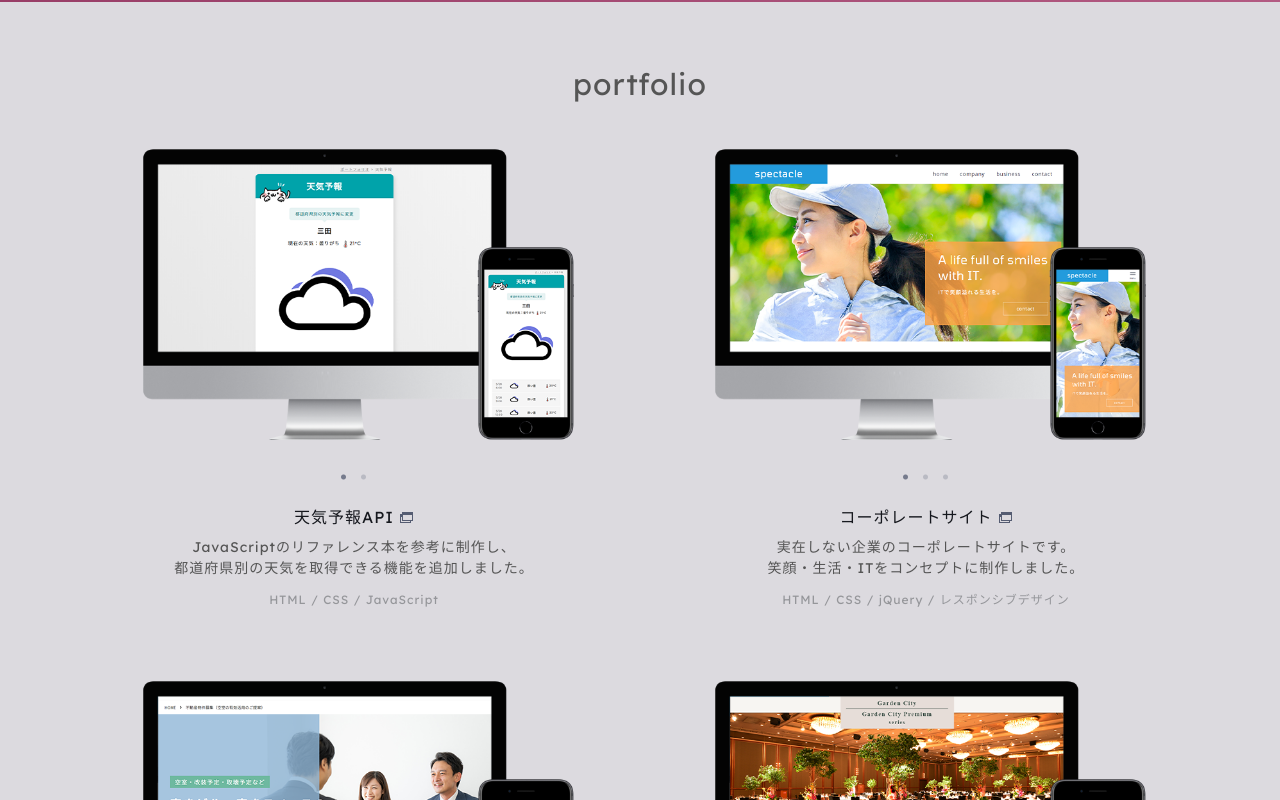
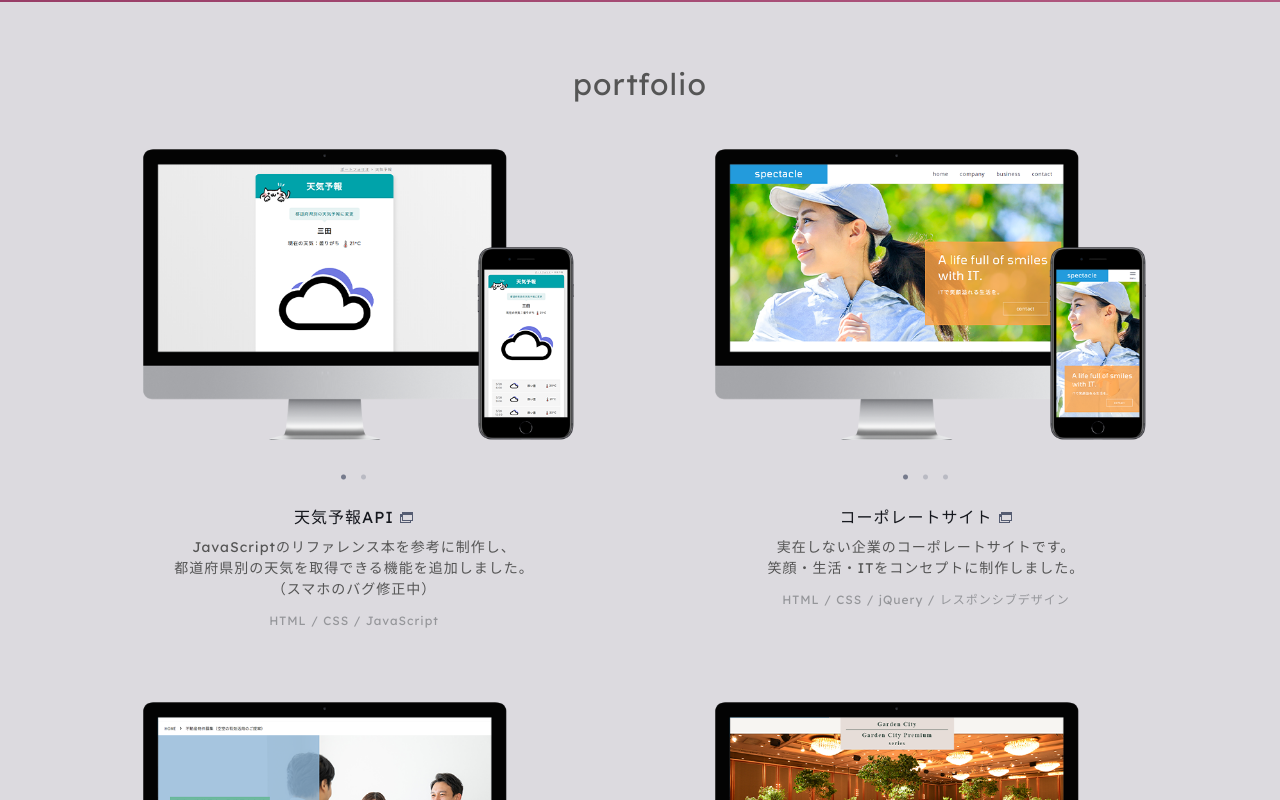
Before and after one commit to apricotn18/kyoko-portfolio, a plain HTML site: page index.html in a window 1280 px wide. Shown: the part 1113-1913 px from the top of the page. Drawn offline with Linux system fonts and the light colour scheme; a web font is replaced by a local one.

Commit message:
Add files via upload

```diff
--- a/index.html
+++ b/index.html
@@ -81,7 +81,7 @@
 						<h3>
 							<a href="/work2/" target="_blank">天気予報API</a>
 						</h3>
-						<p>JavaScriptのリファレンス本を参考に制作し、<br>都道府県別の天気を取得できる機能を追加しました。</p>
+						<p>JavaScriptのリファレンス本を参考に制作し、<br>都道府県別の天気を取得できる機能を追加しました。<br>（スマホのバグ修正中）</p>
 						<p>HTML / CSS / JavaScript</p>
 					</div>
 				</li>
```
